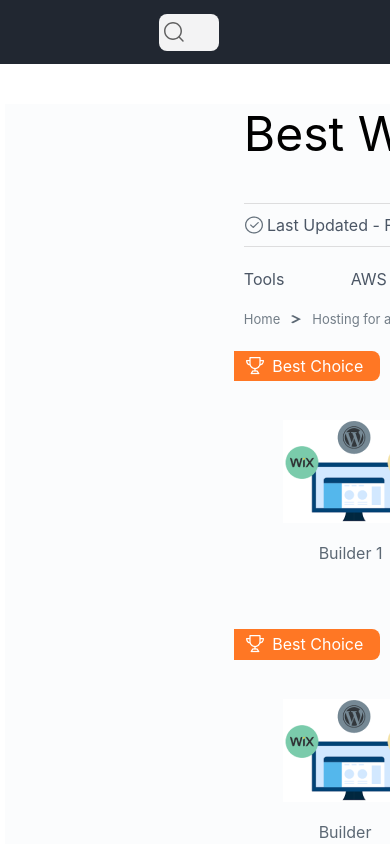
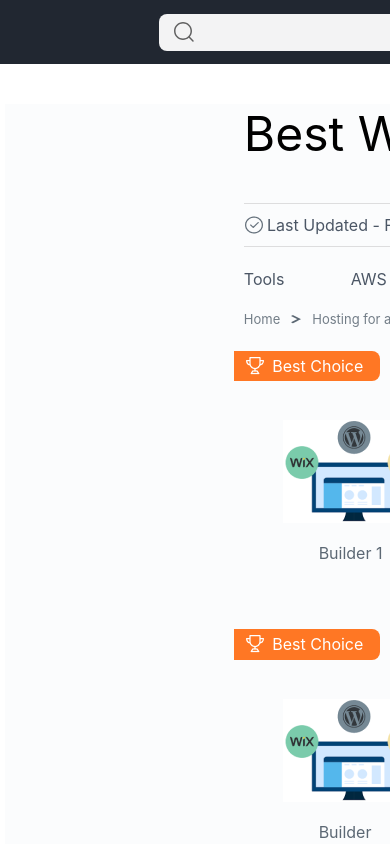
Before and after one commit to Jasper1007J/radient, a React (Create React App) app: page / in a window 390 px wide. Shown: the top 844 px of the page. Built offline with nearby package versions, Linux system fonts and the light colour scheme.

Commit message:
Update App.css

```diff
--- a/src/App.css
+++ b/src/App.css
@@ -48,7 +48,7 @@ a{
 }
 @media screen and (max-width:1200px) {
   .App .group{
-    width: 200px ;
+    /* width: 200px ; */
     left: 47%;
   }
 
@@ -60,7 +60,7 @@ a{
 
 @media screen and (max-width:900px) {
   .App .group{
-    width: 160px ;
+    /* width: 160px ; */
     left: 45%;
   }
 
@@ -75,7 +75,7 @@ a{
 
 @media screen and (max-width:800px) {
   .App .group{
-    width: 100px ;
+    /* width: 100px ; */
     left: 30%;
   }
   .App .links{
@@ -84,7 +84,7 @@ a{
 }
 @media screen and (max-width:600px) {
   .App .group{
-    width: 50px ;
+    /* width: 50px ; */
     left: 20%;
   }
   .App .links{
@@ -95,7 +95,7 @@ a{
 }
 @media screen and (max-width:300px) {
   .App .group{
-    width: 30px ;
+    /* width: 200px ; */
     left: 10%;
   }
   .App .links{
```
